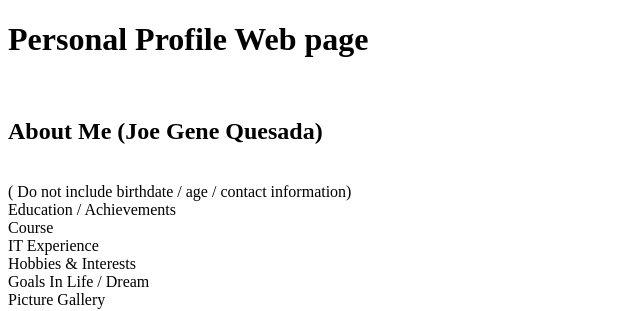
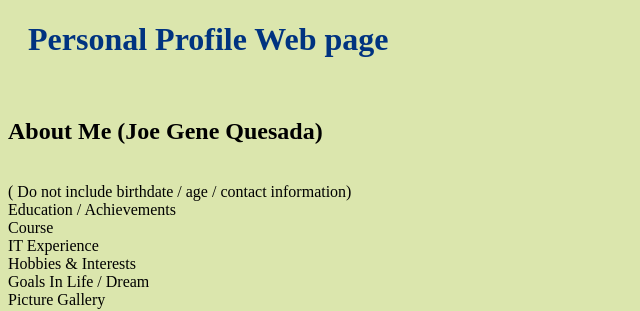
Before and after one commit to apcjlquesada/webprog-CF251-html-lessons, a plain HTML site: page introduction/index.html in a window 1280 px wide. Shown: the top 311 px of the page, without its empty margins (0-640 px from the left). Drawn offline with Linux system fonts and the light colour scheme.

Commit message:
added external css file

```diff
--- /dev/null
+++ b/introduction/css/mystyle.css
@@ -0,0 +1,8 @@
+body {
+  background-color: rgb(219, 230, 173);
+}
+
+h1 {
+  color: rgb(0, 51, 128);
+  margin-left: 20px;
+}
--- a/introduction/index.html
+++ b/introduction/index.html
@@ -1,6 +1,7 @@
 <!DOCTYPE html>
 <html>
 <head>
+<link rel="stylesheet" href="css/mystyle.css">
 <title>Page Title</title>
 </head>
 <body>
```
